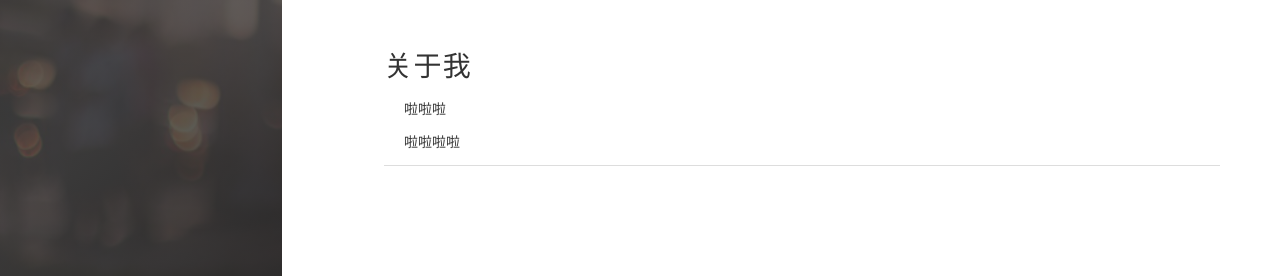
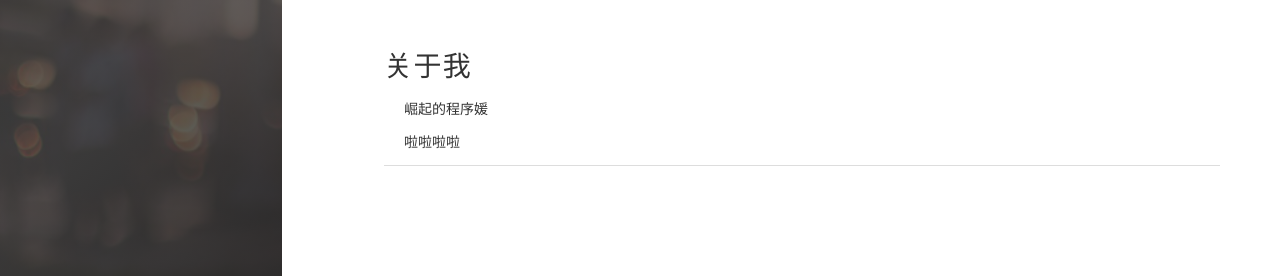
Before and after one commit to 112996/112996.github.io, a Jekyll site: the page built from about.md, in a window 1280 px wide. Shown: the top 276 px of the page. Built offline with Jekyll 4.4.1, drawn with Linux system fonts in a browser that asks for light colours; nearby versions of some CDN libraries; comment, search, counter and statistics services are not loaded.

Commit message:
description_change

```diff
--- a/about.md
+++ b/about.md
@@ -3,7 +3,7 @@ layout: page
 title: 关于我
 ---
 
-啦啦啦
+崛起的程序媛
 <p>
 啦啦啦啦
 <p>
```
Also changed, not shown: _config.yml (line endings or trailing spaces).
